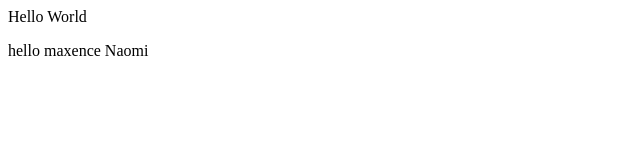
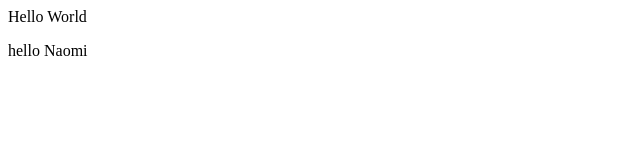
Before and after one commit to bpiselli/testgi, a plain HTML site: page index.html in a window 1280 px wide. Shown: the full height of the page, 0-640 px from the left. Drawn offline with Linux system fonts and the light colour scheme.

Commit message:
Update index.html

```diff
--- a/index.html
+++ b/index.html
@@ -2,6 +2,6 @@
 <head></head>
 <body>
 	<p>Hello World</p>
-	<p>hello maxence Naomi</p>
+	<p>hello Naomi</p>
 </body>
 </html>
```
